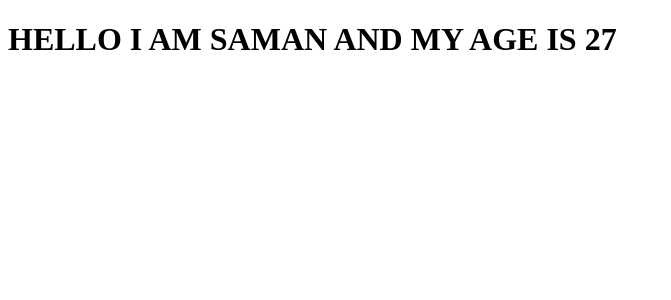
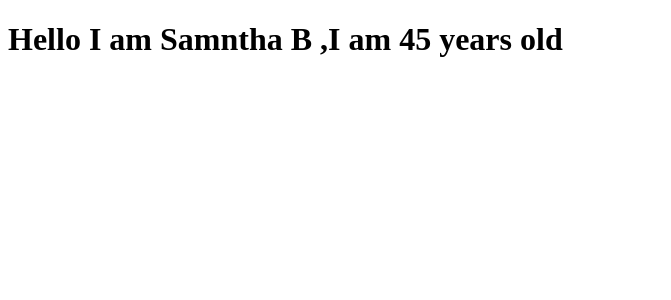
Before and after one commit to Vishnuka084/Angular_module, an Angular app: page / in a window 1280 px wide. Shown: the top 300 px of the page, without its empty margins (0-671 px from the left). Built offline with nearby package versions, Linux system fonts and the light colour scheme.

Commit message:
intopalation

```diff
--- a/src/app/home/home.component.html
+++ b/src/app/home/home.component.html
@@ -1 +1 @@
-<h1>HELLO  I  AM  SAMAN  AND  MY AGE IS 27</h1>
+<h1>Hello I am {{name}} ,I am {{age}} years old</h1>
--- a/src/app/home/home.components.ts
+++ b/src/app/home/home.components.ts
@@ -7,4 +7,6 @@ import {Component} from "@angular/core";
 })
 export class HomeComponents{
 
+  name:string='Samntha B';
+  age:number=45
 }
```
